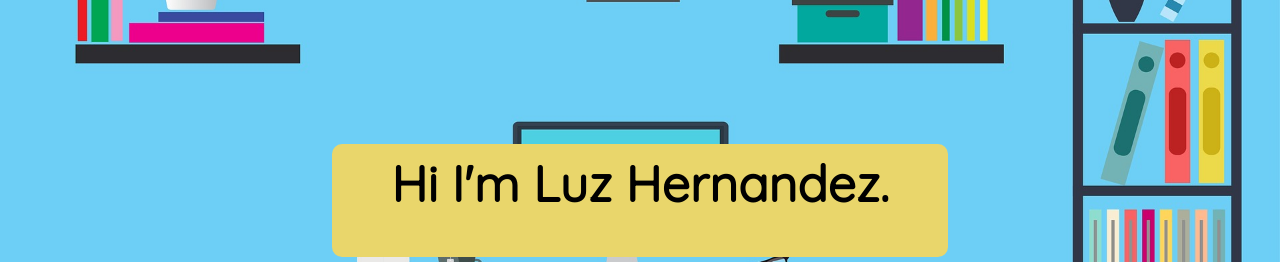
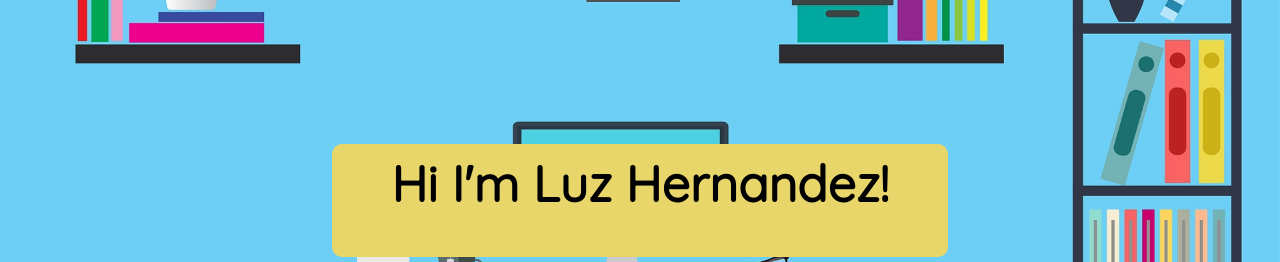
Before and after one commit to lhernandez5/PortfolioApp, a React (Create React App) app in the folder client/: page / in a window 1280 px wide. Shown: the top 262 px of the page. Built offline with nearby package versions, Linux system fonts and the light colour scheme.

Commit message:
update to title

```diff
--- a/client/src/components/TopHero/TopHero.js
+++ b/client/src/components/TopHero/TopHero.js
@@ -6,7 +6,7 @@ const TopHero = () => (
   <section className="hero is-primary is-medium">
     <div className="hero-body">
       <div className="hero container">
-        <h1 className="title"> Hi I'm Luz Hernandez.</h1>
+        <h1 className="title"> Hi I'm Luz Hernandez!</h1>
         <h2 className="subtitle">
         </h2>
       </div>
```
